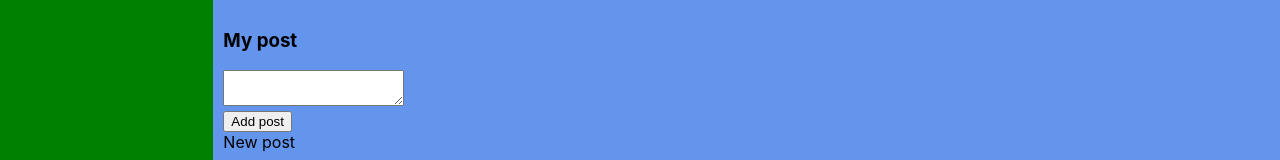
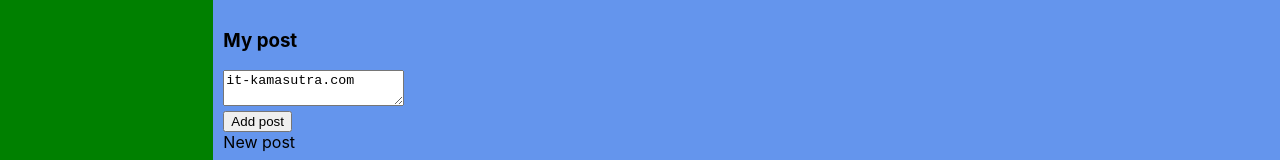
Before and after one commit to Mike-casper/samurai-way-v1, a React (Create React App) app: page /profile in a window 1280 px wide. Shown: the part 404-564 px from the top of the page. Built offline with nearby package versions, Linux system fonts and the light colour scheme; grey boxes are pictures that could not be loaded.

Commit message:
Step 34 can add/save text in our input

```diff
--- a/src/App.tsx
+++ b/src/App.tsx
@@ -5,7 +5,7 @@ import {Navbar} from "./components/Navbar/Navbar";
 import {Profile} from "./components/Profile/Profile";
 import {Dialogs} from "./components/Dialogs/Dialogs";
 import {BrowserRouter, Route} from "react-router-dom";
-import {MainPropsType} from "./redux/state";
+import {changeNewText, MainPropsType} from "./redux/state";
 
 
 function App(props:MainPropsType) {
@@ -16,10 +16,13 @@ function App(props:MainPropsType) {
             <Navbar/>
             <div className="app-wrapper-content">
                 <Route exact path="/dialogs" render={()=><Dialogs
-                    message={props.state.messagePage} />}/>
+                    message={props.state.messagePage}/>}/>
 
                 <Route path="/profile" render={()=><Profile
-                    state={props.state.profilePage} addPost={props.addPost} />}/>
+                    profilePage={props.state.profilePage}
+                    newPostText={props.state.profilePage.messageForNewPost}
+                    addPost={props.addPost}
+                    changeNewTextCallback={changeNewText}/>}/>
             </div>
         </div>);
 }
--- a/src/components/Dialogs/Dialogs.tsx
+++ b/src/components/Dialogs/Dialogs.tsx
@@ -6,6 +6,7 @@ import {Message, MessageDataType} from "./Message/Message";
 
 type MainPropsType = {
     message:DialogsPropsType
+
 
 }
 type DialogsPropsType= {
--- a/src/components/Profile/MyPosts/MyPosts.tsx
+++ b/src/components/Profile/MyPosts/MyPosts.tsx
@@ -1,10 +1,13 @@
-import React from "react";
+import React, {ChangeEvent} from "react";
 import s from "./MyPosts.module.css";
 import {Post} from "./Post/Post";
 
 type MainPropsType= {
     postData:Array<MyPostsType>
     addPost:(message: string)=>void
+    newPostText:string
+    changeNewTextCallback:(newText:string)=>void
+
 }
 
 type MyPostsType ={
@@ -26,10 +29,12 @@ export const MyPosts = (props:MainPropsType) => {
         <Post message={el.message} likeCounts={el.likeCount}/>)
 
     const addPost =() =>{
-        debugger;
-        props.addPost(newPostElement.current ? newPostElement.current.value : "")
+        props.addPost(props.newPostText)
+        props.changeNewTextCallback(" ")
     }
-    const newPostElement = React.createRef<HTMLTextAreaElement>();
+    const newTextChangeHandler = (e:ChangeEvent<HTMLTextAreaElement>) =>{
+        props.changeNewTextCallback(e.currentTarget.value)
+    }
 
     return (
         <div className={s.postsBlock}>
@@ -38,8 +43,7 @@ export const MyPosts = (props:MainPropsType) => {
             </h3>
             <div>
                 <div>
-                        <textarea ref={newPostElement} >
-                        </textarea>
+                        <textarea value={props.newPostText} onChange={newTextChangeHandler} />
                 </div>
                 <div>
                     <button onClick={addPost}>
--- a/src/components/Profile/Profile.tsx
+++ b/src/components/Profile/Profile.tsx
@@ -2,10 +2,13 @@ import React from "react";
 import s from "./Profile.module.css";
 import {MyPosts} from "./MyPosts/MyPosts";
 import {ProfileInfo} from "./ProfileInfo/ProfileInfo";
+import {changeNewText} from "../../redux/state";
 
 type MainPropsType = {
-    state:PostPropsType
+   profilePage:PostPropsType
     addPost:(message: string)=>void
+    newPostText:string
+    changeNewTextCallback:(newText:string)=>void
 }
 type PostPropsType= {
     postData:Array<MyPostsType>
@@ -22,7 +25,11 @@ export const Profile = (props:MainPropsType) => {
     return (
         <div>
             <ProfileInfo/>
-            <MyPosts postData={props.state.postData} addPost={props.addPost}  />
+            <MyPosts postData={props.profilePage.postData}
+                     newPostText={props.newPostText}
+                     addPost={props.addPost}
+                     changeNewTextCallback={changeNewText}
+            />
         </div>
     )
 }
--- a/src/redux/state.tsx
+++ b/src/redux/state.tsx
@@ -25,8 +25,8 @@ type MyPostsType = {
     likeCount: number
 }
 type ProfilePageType = {
+    messageForNewPost:string
     postData: Array<MyPostsType>
-
 }
 
 type MessagePageType = {
@@ -36,7 +36,6 @@ type MessagePageType = {
 export type StatePropsType = {
     profilePage: ProfilePageType
     messagePage: MessagePageType
-
 }
 export type MainPropsType = {
     state: StatePropsType
@@ -45,6 +44,7 @@ export type MainPropsType = {
 
 export const state:StatePropsType = {
     profilePage: {
+        messageForNewPost: "it-kamasutra.com",
         postData:
             [{id: 1, message: "How are you?", likeCount: 12},
                 {id: 2, message: "First post", likeCount: 21},
@@ -75,13 +75,17 @@ export const state:StatePropsType = {
 }
 
 export const addPost = (PostMessage: string) => {
-
-    const newPost:MyPostsType = {
+    debugger;
+    let newPost:MyPostsType = {
         id: 5,
         message: PostMessage,
         likeCount: 22
     };
-    state.profilePage.postData.push(newPost);
-
+    state.profilePage.postData.push(newPost)
     rerender(state);
 }
+
+export const changeNewText = (newText:string)=>{
+    state.profilePage.messageForNewPost = newText;
+    rerender(state)
+}
--- a/src/render.tsx
+++ b/src/render.tsx
@@ -2,11 +2,12 @@ import React from 'react';
 import ReactDOM from 'react-dom';
 import './index.css';
 import App from './App';
-import {StatePropsType} from "./redux/state";
+import {state, StatePropsType} from "./redux/state";
 import {addPost} from "./redux/state";
 import {BrowserRouter} from "react-router-dom";
 
-// addPost("sssssцццццц2222");
+// addPost("sssssцццццц2222"); часа времени стоил вызов этой функции, потому что она вызывала ререндер
+// и происходило замыкание
 
 export const rerender = (state:StatePropsType) =>
 {
```
